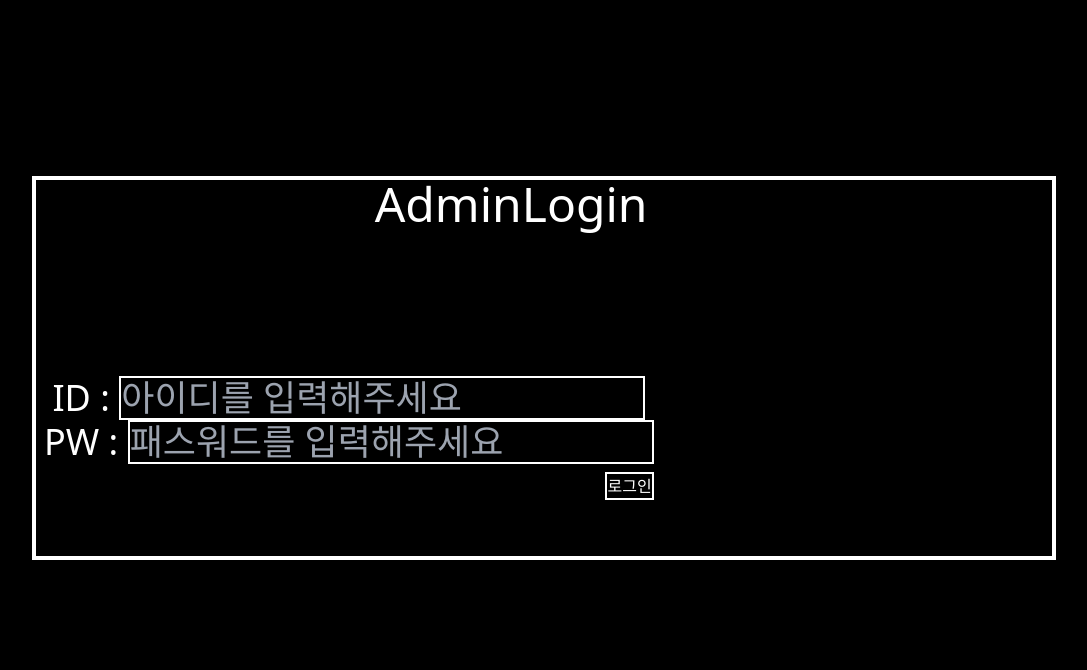
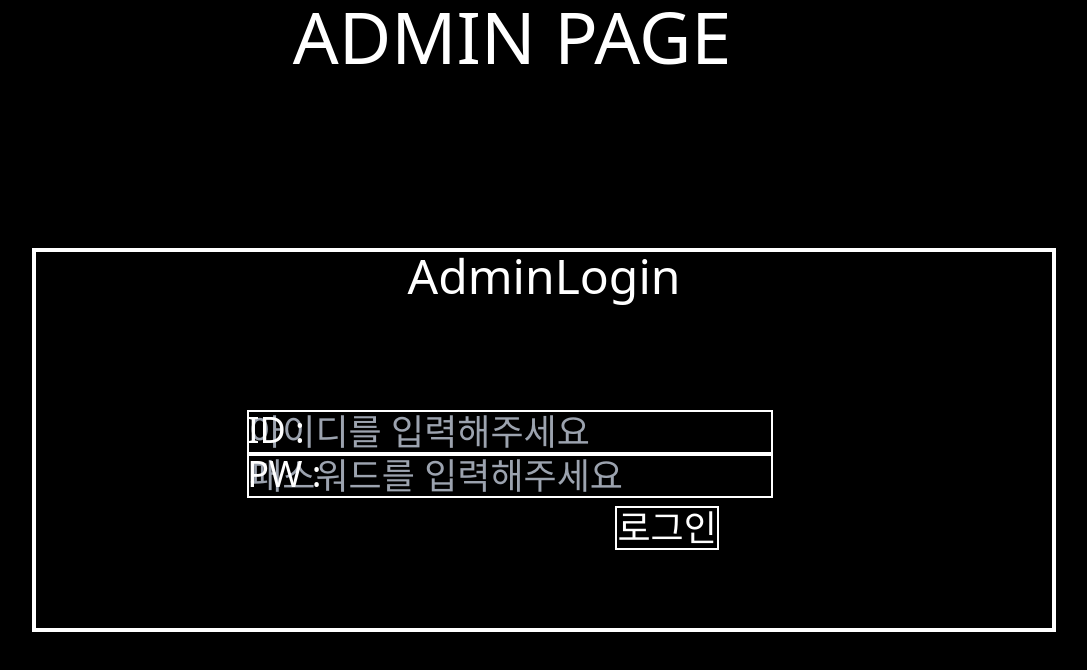
Before and after one commit to KHminor/BangGuSuckPoCha, a React (Create React App) app in the folder front-client/: page /adminlogin in a window 1280 px wide. Shown: the top 670 px of the page, without its empty margins (128-1215 px from the left). Built offline with nearby package versions, Linux system fonts and the light colour scheme.

Commit message:
Design : 수정 adminlogin layout

```diff
--- a/front-client/src/App.tsx
+++ b/front-client/src/App.tsx
@@ -8,7 +8,7 @@ import MainCreateRoom from "./components/Main/MainCreateRoom";
 import LayoutPage from "./components/Common/LayoutPage";
 import Loading from "./components/Common/Loading";
 import MainCreateRoomCarousel from "./components/Main/MainCreateRoomCarousel";
-// import AdminMain from "./components/Admin/AdminMain";
+import AdminMain from "./components/Admin/AdminMain";
 import AdminLogin from "./components/Admin/AdminLogin";
 function App() {
   return (
@@ -21,7 +21,7 @@ function App() {
         <Route path="/loading" element={<Loading />} />
         <Route path="/carousel" element={<MainCreateRoomCarousel />} />
         <Route path="/adminlogin" element={<AdminLogin />} />
-        {/* <Route path="/adminmain" element={<AdminMain />} />         */}
+        <Route path="/adminmain" element={<AdminMain />} />
       </Routes>
     </div>
   );
--- a/front-client/src/components/Admin/AdminLogin.tsx
+++ b/front-client/src/components/Admin/AdminLogin.tsx
@@ -3,36 +3,39 @@ import { useNavigate } from "react-router-dom";
 function AdminLogin(): React.ReactElement {
   const navigate = useNavigate();
   return (
-    <div className="h-screen w-screen">
-      <div className="text-white border-4 border-white relative top-44 left-40 h-96 w-4/5">
-        <div className="absolute left-1/3 text-5xl">AdminLogin</div>
+    <div className="inline-block align-baseline text-white h-screen w-screen">
+      <div className="text-7xl">ADMIN PAGE</div>
+      <div className="border-4 border-white relative top-44 left-40 h-96 w-4/5">
+        <div className="inline-block align-baseline text-5xl">AdminLogin</div>
 
-        <div className="absolute left-0 top-1/2">
-          <table>
-            <div className="text-4xl p-2">
-              <div>
-                ID :{" "}
+        <div className="absolute top-[40%] left-[20%] w-[60%]">
+          <table className="w-full">
+            <div className="relative text-4xl p-2 w-[80%] h-3/4">
+              <>
+                <div className="absolute">ID : </div>
                 <input
                   className="border-2 border-white bg-black text-white"
                   type="text"
                   placeholder="아이디를 입력해주세요"
                 />
-              </div>
-              PW :{" "}
+              </>
+              <>
+                <div className="absolute ">PW : </div>
                 <input
                   className="border-2 border-white bg-black text-white"
                   placeholder="패스워드를 입력해주세요"
                 ></input>
-            </div>
+              </>
               <button
                 type="submit"
                 onClick={() => {
                   navigate("/adminmain");
                 }}
-              className="absolute right-2 border-2 border-white"
+                className="absolute right-2 top-[100%] border-2 border-white"
               >
                 로그인
               </button>
+            </div>
           </table>
         </div>
       </div>
--- a/front-client/src/components/Admin/AdminMain.tsx
+++ b/front-client/src/components/Admin/AdminMain.tsx
@@ -1,11 +1,12 @@
 function AdminMain() {
   return (
-    <div className="h-screen w-screen">
-      <div className="">
-        <div className="text-white">userlist</div>
-        <div className="text-white">userlist</div>
-        <div className="text-white">roomlist</div>
-        <div className="text-white">reportlist</div>
+    <div className="text-white relative h-screen w-screen">
+      <div className="text-7xl" >ADMIN PAGE</div>
+      <div className="text-white text-3xl border-4 border-white relative top-44 left-40 h-96 w-4/5">
+        <div className="p-5">userlist</div>
+        <div className="p-5">roomlist</div>
+        <div className="p-5">reportlist</div>
+        <div className="p-5"></div>
       </div>
     </div>
   );
```
Lines whose indentation alone changed are shown as unchanged.
